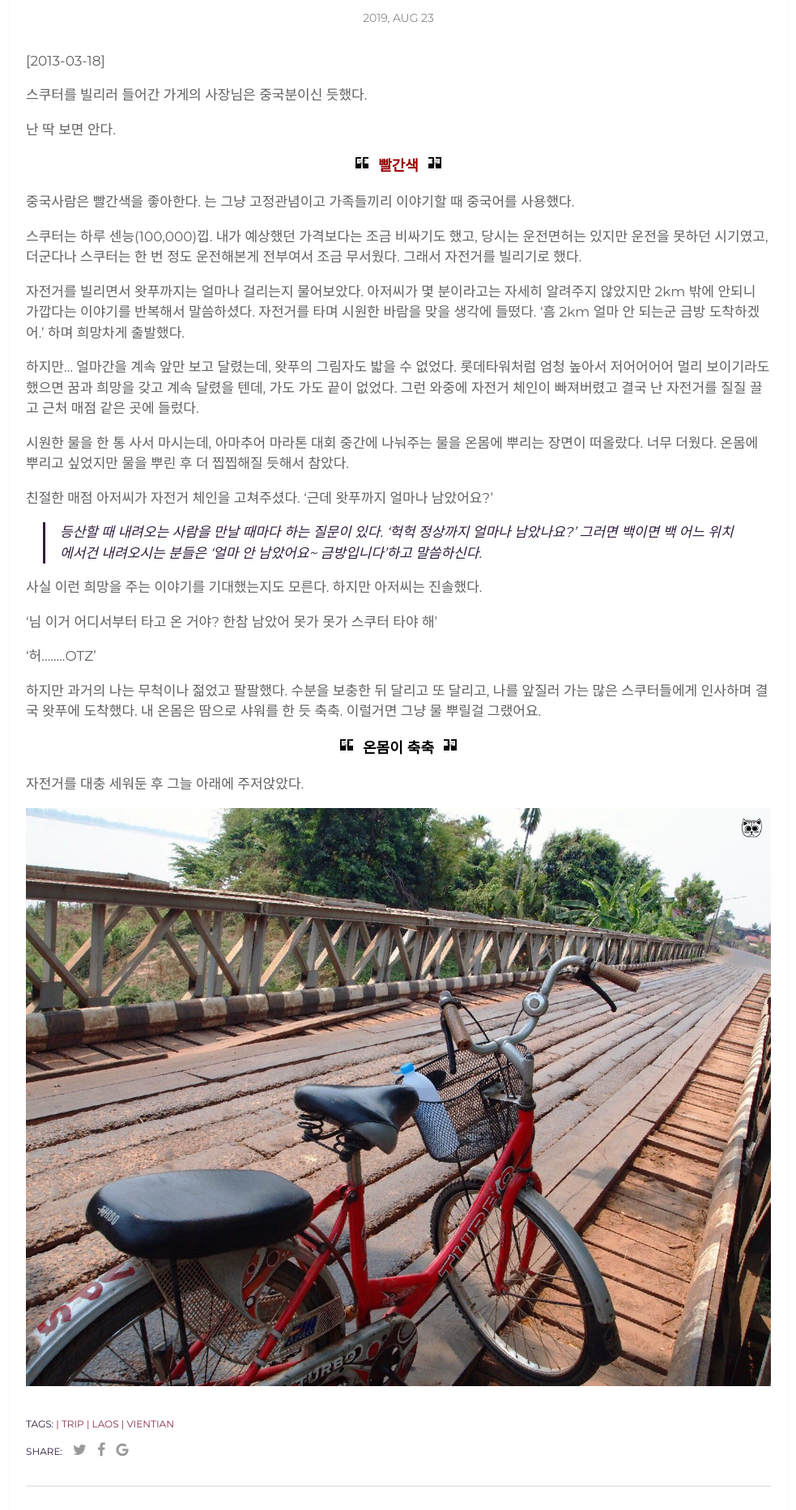
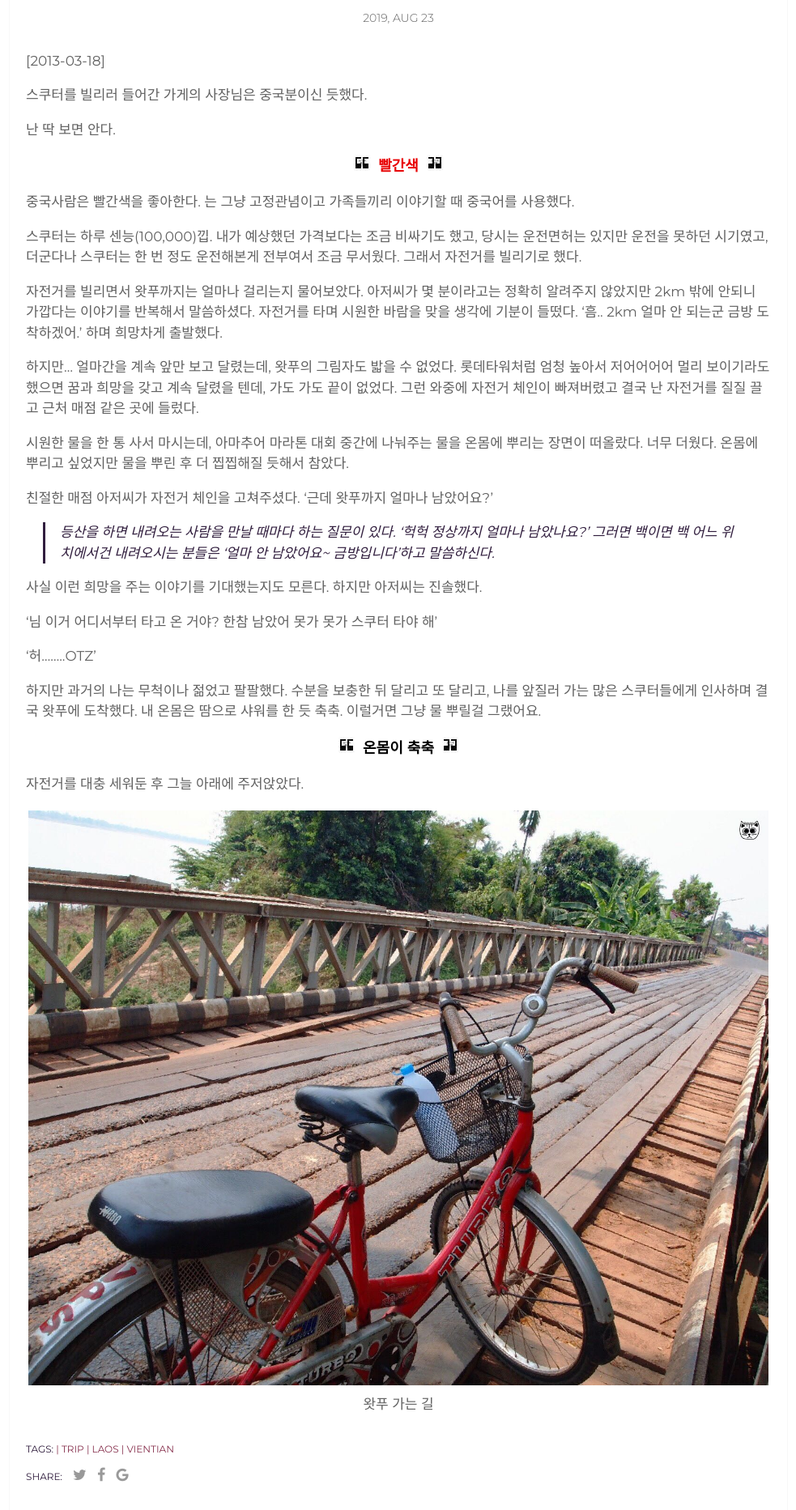
Before and after one commit to HAEZZA/HAEZZA.github.io, a Jekyll site: the page built from _posts/2019-08-23-Wet-With-Sweat.markdown, in a window 1280 px wide. Shown: the part 605-2470 px from the top of the page at 81% size, without its empty margins (148-1131 px from the left). Built offline with Jekyll 4.4.1, drawn with Linux system fonts in a browser that asks for light colours; some web fonts are replaced; comment, search, counter and statistics services are not loaded; some of the changed text lies outside the part shown.

Commit message:
md 수정 & 추가

```diff
--- a/_posts/2019-08-19-I-Am-A-Bohemian.markdown
+++ b/_posts/2019-08-19-I-Am-A-Bohemian.markdown
@@ -46,4 +46,6 @@ author: dubuholic # Add name author (optional)
 
 > <span style="color:#006733">당시 환율로 대충 8,000낍 = 1,000원 으로 생각하면되는데 한번 뚝뚝을 탈때마다 2-3만낍을 요구하니 저렴하다고 생각했다.</span>
 
-![map]({{site.baseurl}}/assets/img/2019-08-19-mekong.jpg "Mekong R"){: width="100%" height="100%"}
+| ![map]({{site.baseurl}}/assets/img/2019-08-19-mekong.jpg "Mekong R"){: width="100%" height="100%"} |
+| :--: |
+| 돈콘에서 본 메콩강 |
--- a/_posts/2019-08-23-Wet-With-Sweat.markdown
+++ b/_posts/2019-08-23-Wet-With-Sweat.markdown
@@ -16,7 +16,7 @@ author: dubuholic # Add name author (optional)
 
 난 딱 보면 안다.
 
-<p class="page-quote"><span style="color:#9b0002">빨간색</span></p>
+<p class="page-quote"><span style="color:#e80003">빨간색</span></p>
 
 중국사람은 빨간색을 좋아한다. 는 그냥 고정관념이고 가족들끼리 이야기할 때 중국어를 사용했다.
 
@@ -24,8 +24,8 @@ author: dubuholic # Add name author (optional)
 더군다나 스쿠터는 한 번 정도 운전해본게 전부여서 조금 무서웠다. 그래서 자전거를 빌리기로 했다.
 
 자전거를 빌리면서 왓푸까지는 얼마나 걸리는지 물어보았다.
-아저씨가 몇 분이라고는 자세히 알려주지 않았지만 2km 밖에 안되니 가깝다는 이야기를 반복해서 말씀하셨다. 자전거를 타며 시원한 바람을 맞을 생각에 들떴다.
-'흠 2km 얼마 안 되는군 금방 도착하겠어.' 하며 희망차게 출발했다.
+아저씨가 몇 분이라고는 정확히 알려주지 않았지만 2km 밖에 안되니 가깝다는 이야기를 반복해서 말씀하셨다. 자전거를 타며 시원한 바람을 맞을 생각에 기분이 들떴다.
+'흠.. 2km 얼마 안 되는군 금방 도착하겠어.' 하며 희망차게 출발했다.
 
 하지만... 얼마간을 계속 앞만 보고 달렸는데, 왓푸의 그림자도 밟을 수 없었다.
 롯데타워처럼 엄청 높아서 저어어어어 멀리 보이기라도 했으면 꿈과 희망을 갖고 계속 달렸을 텐데, 가도 가도 끝이 없었다. 그런 와중에 자전거 체인이 빠져버렸고 결국 난 자전거를 질질
@@ -36,7 +36,7 @@ author: dubuholic # Add name author (optional)
 
 친절한 매점 아저씨가 자전거 체인을 고쳐주셨다. '근데 왓푸까지 얼마나 남았어요?'
 
-> 등산할 때 내려오는 사람을 만날 때마다 하는 질문이 있다. '헉헉 정상까지 얼마나 남았나요?' 그러면 백이면 백 어느 위치에서건 내려오시는 분들은 '얼마 안 남았어요~
+> 등산을 하면 내려오는 사람을 만날 때마다 하는 질문이 있다. '헉헉 정상까지 얼마나 남았나요?' 그러면 백이면 백 어느 위치에서건 내려오시는 분들은 '얼마 안 남았어요~
 > 금방입니다'하고 말씀하신다.
 
 사실 이런 희망을 주는 이야기를 기대했는지도 모른다. 하지만 아저씨는 진솔했다.
@@ -53,4 +53,6 @@ author: dubuholic # Add name author (optional)
 자전거를 대충 세워둔 후 그늘 아래에 주저앉았다.
 
 
-![map]({{site.baseurl}}/assets/img/2019-08-23-bicycle.jpg "왓푸 가는 길"){: width="100%" height="100%"}
+| ![map]({{site.baseurl}}/assets/img/2019-08-23-bicycle.jpg "왓푸 가는 길"){: width="100%" height="100%"} |
+| :--: |
+| 왓푸 가는 길 |
```
Also changed, not shown: _posts/2019-08-23-Friendly-Laos.markdown (added, +45 -0 lines).
